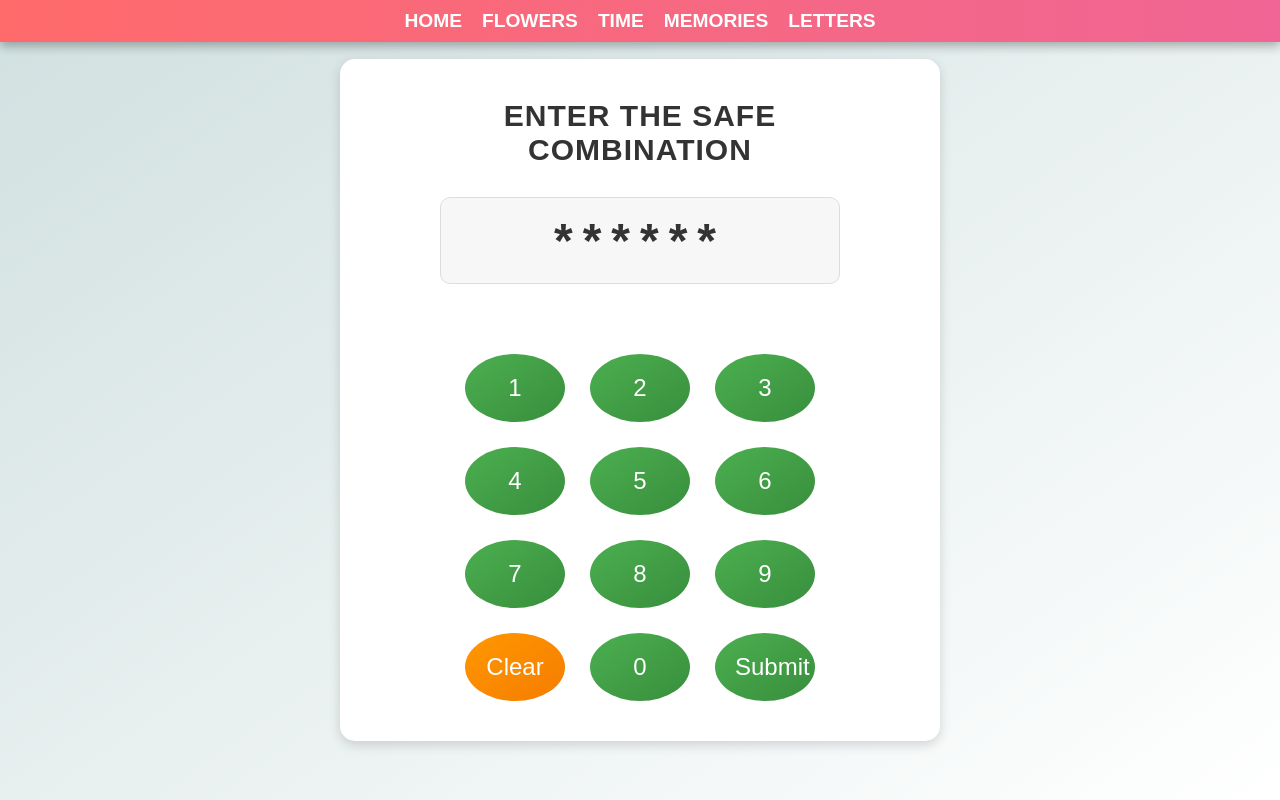
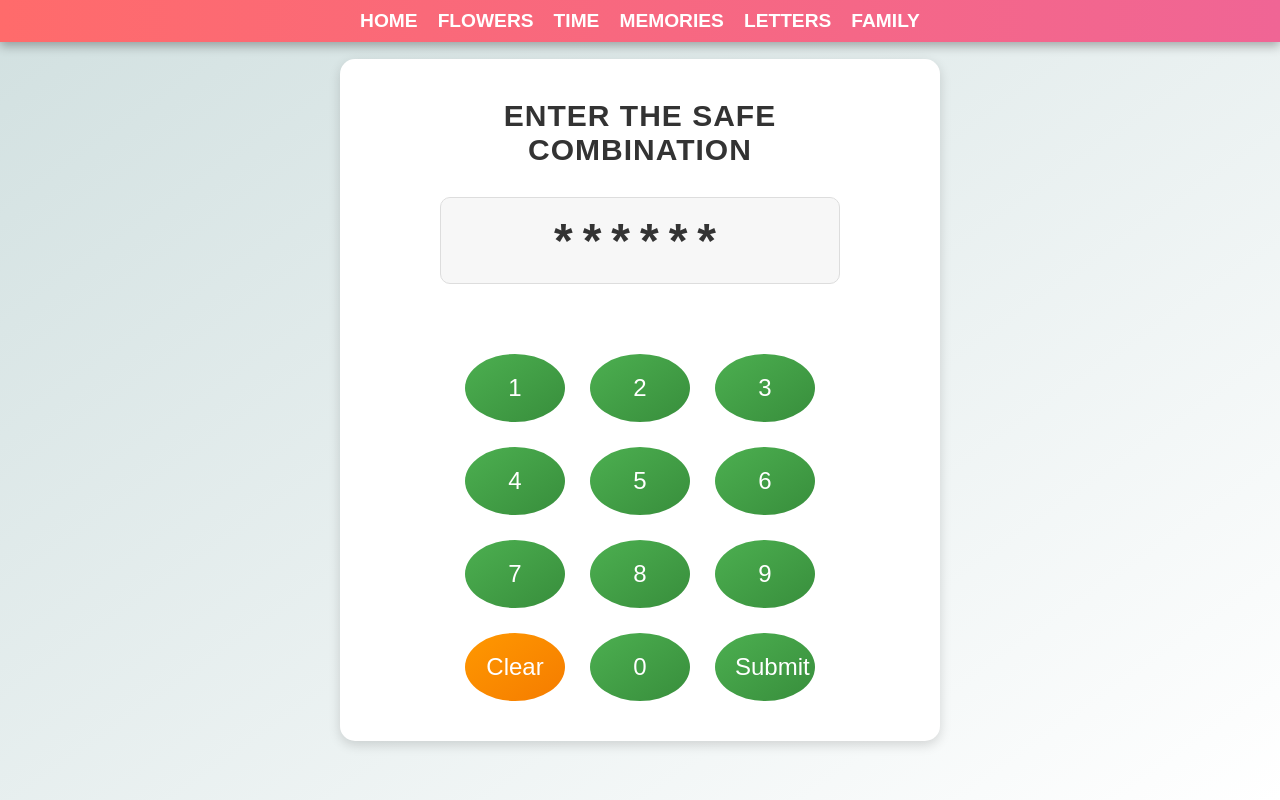
Before and after one commit to Muppet-GIF/Her-, a plain HTML site: page memories1.html in a window 1280 px wide. Drawn offline with Linux system fonts and the light colour scheme.

Commit message:
Update memories1.html

```diff
--- a/memories1.html
+++ b/memories1.html
@@ -242,6 +242,7 @@
         <a href="time.html">Time</a>
         <a href="memories1.html">Memories</a>
         <a href="pettle2.html">Letters</a>
+        <a href="family.html">Family</a>
     </div>
 </nav>
 
```
Lines whose indentation alone changed are shown as unchanged.
